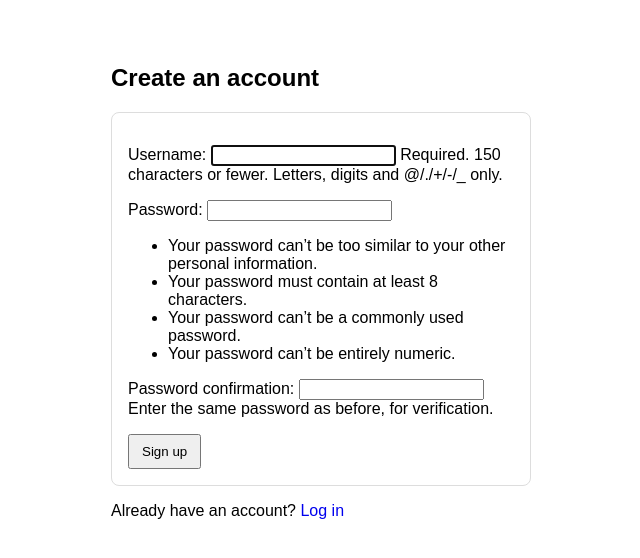
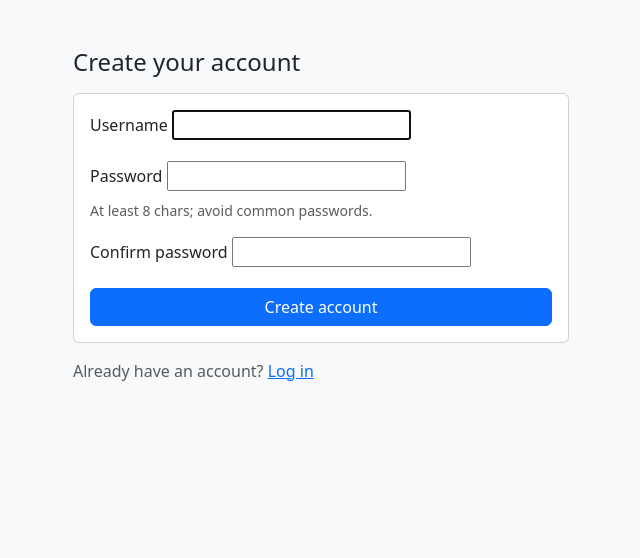
Before and after one commit to aaart45/Fraud_Capstone, a Django app: page /signup/ in a window 1280 px wide. Shown: the top 558 px of the page, without its empty margins (319-959 px from the left). Run offline with Django 5.2, Linux system fonts and the light colour scheme; parts of the project's set-up code (start-up, migrations or seed data) failed here and were passed over.

Commit message:
Auth UX: add login & signup templates, configure auth redirects and CSRF trusted origins

```diff
--- a/templates/registration/signup.html
+++ b/templates/registration/signup.html
@@ -1,27 +1,49 @@
 <!doctype html>
 <html>
 <head>
-  <meta charset="utf-8"><title>Sign up</title>
-  <style>
-    body { font-family:sans-serif; max-width:420px; margin:8vh auto; }
-    form { border:1px solid #ddd; padding:16px; border-radius:8px }
-    button { padding:8px 12px }
-    a { text-decoration:none }
-  </style>
+  <meta charset="utf-8">
+  <title>Sign up</title>
+  <link href="https://cdn.jsdelivr.net/npm/bootstrap@5.3.3/dist/css/bootstrap.min.css" rel="stylesheet">
 </head>
-<body>
-  <h2>Create an account</h2>
+<body class="bg-light">
+  <div class="container py-5" style="max-width:520px">
+    <h1 class="h4 mb-3">Create your account</h1>
 
-  {% if form.errors %}
-    <p style="color:#b00020">Please fix the errors below.</p>
-  {% endif %}
+    {% if form.errors %}
+      <div class="alert alert-danger">
+        <strong>Please fix the errors below:</strong>
+        <ul class="mb-0">
+          {% for field in form %}
+            {% for err in field.errors %}
+              <li>{{ field.label }}: {{ err }}</li>
+            {% endfor %}
+          {% endfor %}
+          {% for err in form.non_field_errors %}
+            <li>{{ err }}</li>
+          {% endfor %}
+        </ul>
+      </div>
+    {% endif %}
 
-  <form method="post">
-    {% csrf_token %}
-    {{ form.as_p }}
-    <button type="submit">Sign up</button>
-  </form>
+    <form method="post" novalidate class="card card-body">
+      {% csrf_token %}
+      <div class="mb-3">
+        <label class="form-label">Username</label>
+        {{ form.username }}
+      </div>
+      <div class="mb-3">
+        <label class="form-label">Password</label>
+        {{ form.password1 }}
+        <div class="form-text">At least 8 chars; avoid common passwords.</div>
+      </div>
+      <div class="mb-3">
+        <label class="form-label">Confirm password</label>
+        {{ form.password2 }}
+      </div>
+      <button type="submit" class="btn btn-primary w-100">Create account</button>
+    </form>
 
-  <p>Already have an account? <a href="{% url 'login' %}">Log in</a></p>
+    <p class="mt-3 text-muted">Already have an account? <a href="{% url 'login' %}">Log in</a></p>
+  </div>
 </body>
 </html>
```
Also changed, not shown: fraudsite/settings.py (+21 -4 lines), templates/registration/login.html (+32 -13 lines), db.sqlite3.
